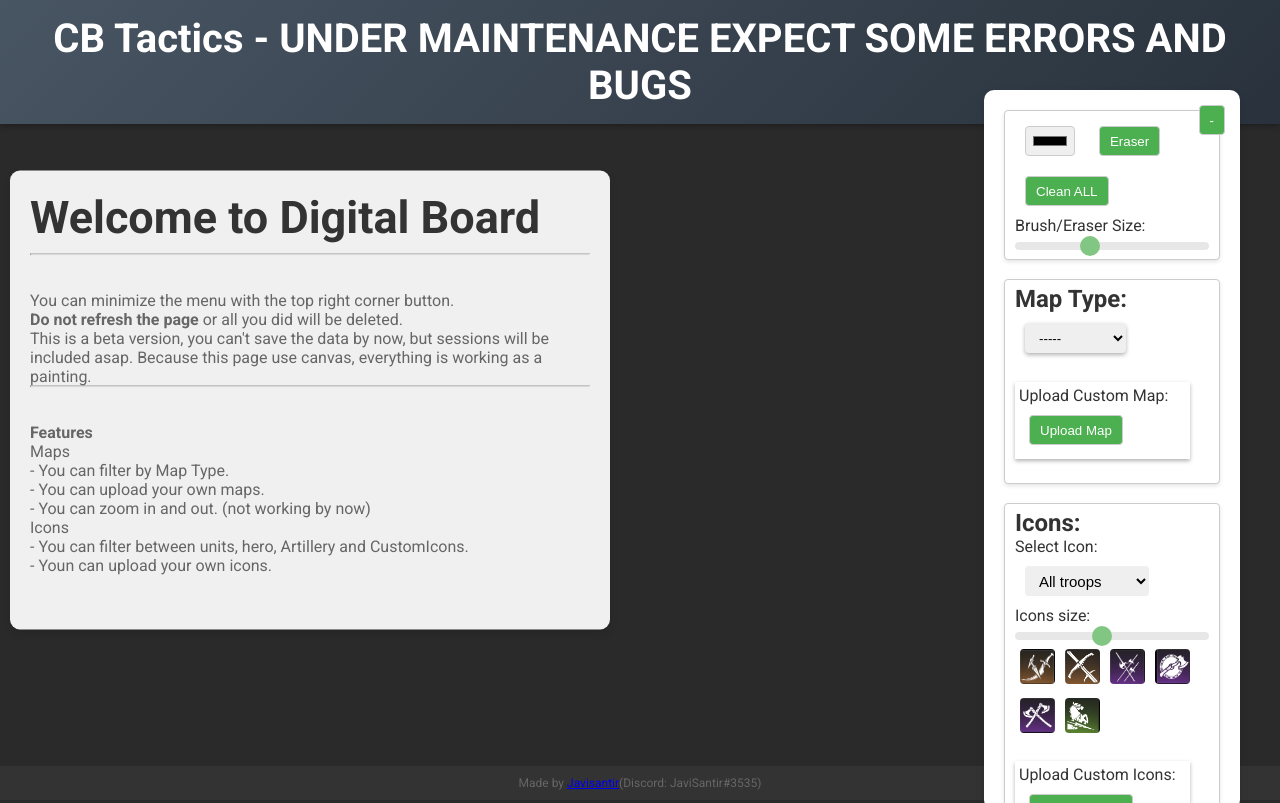
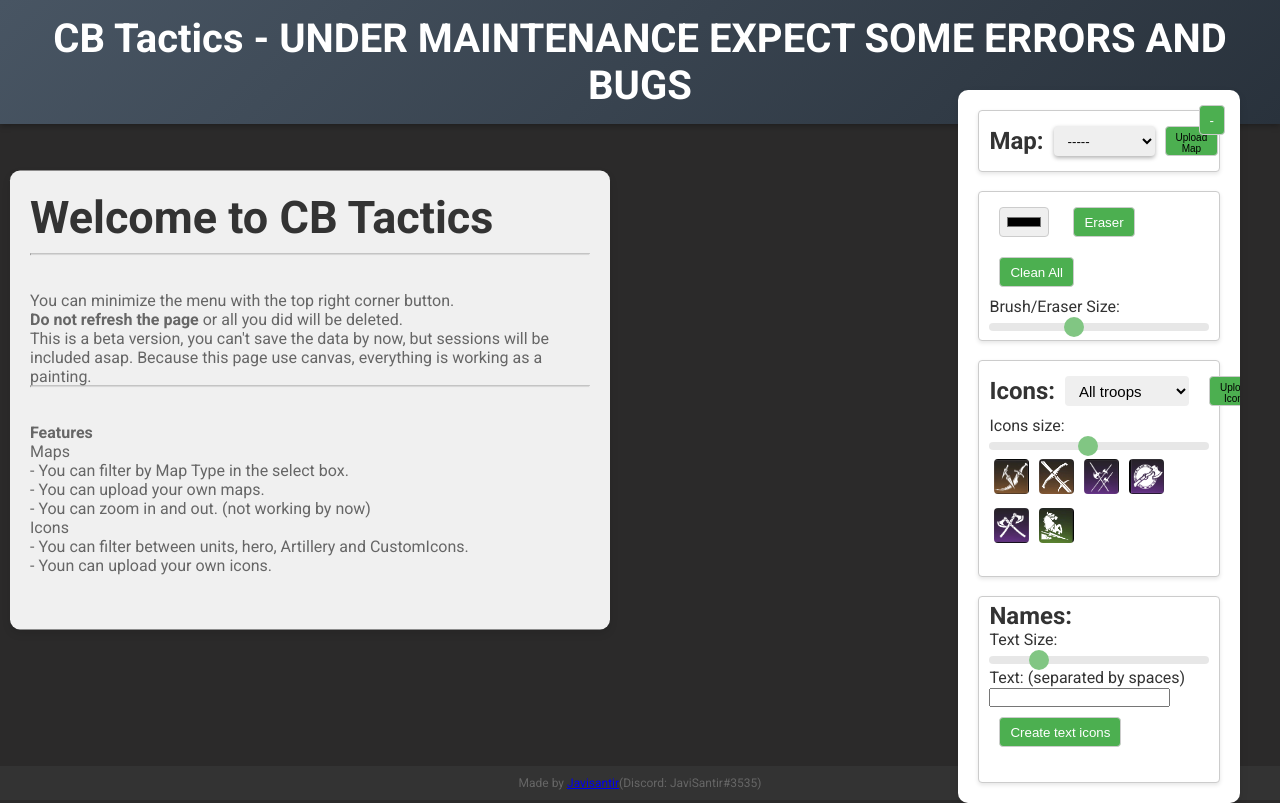
Before and after one commit to Javisantir/BoardWeb, a plain HTML site: page index.html in a window 1280 px wide. Drawn offline with Linux system fonts and the light colour scheme.

Commit message:
Some redesign

```diff
--- a/index.html
+++ b/index.html
@@ -14,7 +14,7 @@
 
     <div class="container">
         <div id="initialMessage" class="initial-message">
-            <h2>Welcome to Digital Board</h2>
+            <h2>Welcome to CB Tactics</h2>
             <hr>
             <br>
             <p>You can minimize the menu with the top right corner button.</p>
@@ -24,7 +24,7 @@
             <br>
             <p><strong>Features</strong></p>
             <p>Maps</p>
-            <p>- You can filter by Map Type.</p>
+            <p>- You can filter by Map Type in the select box.</p>
             <p>- You can upload your own maps.</p>
             <p> - You can zoom in and out. (not working by now)</p>
             <p>Icons</p>
@@ -33,20 +33,12 @@
             <br>
         </div>
         <div class="tool-panel" id="toolPanel">
+
             <button id="minimizeButton">-</button>
-            <div id="Painter">
-                <input type="color" id="colorPicker">
-                <button id="EraserBtn">Eraser</button>
-                <button id="clearBtn">Clean ALL</button>
-                <div id="Size">
-                    <label for="brushSize" class="interactive">Brush/Eraser Size:</label>
-                    <input type="range" id="brushSize" min="1" max="25" value="10">
-                </div>
-            </div>
-            <br>
+
             <div id="Selector">
-                <div id="MapTypeSelector">
-                    <h2>Map Type:</h2>
+                <div id="MapTypeSelector" style="display: flex; align-items: center;">
+                    <h2>Map:</h2>
                     <select id="categorySelector">
                         <option value="none">-----</option>
                         <option value="WorldMap">WorldMap</option>
@@ -55,24 +47,34 @@
                         <option value="capital">Capital</option>
                         <option value="fortress">Fortress</option>
                     </select>
+                    <button id="fileUploadBtn" style="margin-left: auto; font-size: 10px; color: black;">Upload Map</button>
                 </div>
                 <div id="MapSelector" style="display: none;">
-                    <h2>Maps:</h2>
                     <select id="fileSelector"></select>
                 </div>
+                <div id="UploadMaps" style="display: none;">
+                    <input type="file" id="mapUpload" accept="image/*">
+                </div>
+            </div>
+
             <br>
-                <div id="UploadMaps">
-                    <label for="mapUpload">Upload Custom Map:</label>
-                    <input type="file" id="mapUpload" style="display: none;" accept="image/*">
-                    <button id="fileUploadBtn">Upload Map</button>
+
+            <div id="Painter">
+                <input type="color" id="colorPicker">
+                <button id="EraserBtn">Eraser</button>
+                <button id="clearBtn">Clean All</button>
+                <div id="Size">
+                    <label for="brushSize" class="interactive">Brush/Eraser Size:</label>
+                    <input type="range" id="brushSize" min="1" max="25" value="10">
                 </div>
+            </div>
+
             <br>
-            </div>
-            <br>
+
             <div id="TroopsContainer">
+                <div style="display: flex; align-items: center;">
                     <h2>Icons:</h2>
-                <label for="tierSelector">Select Icon:</label>
-                <select id="tierSelector">
+                    <select id="tierSelector" style="margin-left: 10px;">
                         <option value="all">All troops</option>
                         <option value="tier5">Tier 5 troops</option>
                         <option value="tier4">Tier 4 troops</option>
@@ -81,19 +83,20 @@
                         <option value="artillery">Artillery</option>
                         <option value="customicons">Icons</option>
                     </select>
-                <br>
+                    <button id="IconUploadButton" style="margin-left: 10px; font-size: 10px; color: black;">Upload Icons</button>
+                </div>
+                <div>
                     <label for="iconSize">Icons size:</label>
                     <input type="range" id="iconSize" min="10" max="100" value="50">
+                </div>
                 <div id="icons"></div>
-                <br>
-                <div id="UploadMaps">
-                    <label for="mapUpload">Upload Custom Icons:</label>
                 <input type="file" id="iconUpload" style="display: none;" multiple>
-                    <button id="IconUploadButton">Upload Icons:</button>
-                    <div id="uploadedIcons"></div>
-                </div>
+                <div id="uploadedIcons" style="box-shadow: 0 2px 4px rgba(0, 0, 0, 0.3); background-color: grey; border-radius: 15px;"></div>
                 <br>
             </div>
+
+
+
             <br>
             <div id="text-input-section">
                 <h2>Names:</h2>
--- a/json/maps.json
+++ b/json/maps.json
@@ -4,6 +4,7 @@
         { "category": "city", "value": "none.png", "text": "None" },
         { "category": "capital", "value": "none.png", "text": "None" },
         { "category": "fortress", "value": "none.png", "text": "None" },
+        { "category": "WorldMap", "value": "none.png", "text": "None" },
 
         { "category": "village", "value": "TW Village 1.webp", "text": "TW Village 1" },
         { "category": "village", "value": "TW Village Westwood.webp", "text": "TW Village Westwood" },
--- a/style.css
+++ b/style.css
@@ -40,11 +40,10 @@ p {
 
 
 .tool-panel {
-    position: fixed;
+    position: absolute;
     top: 90px;
     right: 20px;
-    max-width: 20%;
-    max-height: 90%;
+    width: 22%;
     overflow-y: auto;
     z-index: 3;
     background-color: #fff;
@@ -54,7 +53,6 @@ p {
     display: flex;
     flex-direction: column;
     margin-right: 20px;
-    max-width: 20%;
 }
 
 #toolPanel.minimized {
@@ -95,8 +93,8 @@ p {
 }
 
 #uploadedIcons .uploaded-icon {
-    width: 45px;
-    height: 45px;
+    width: 35px;
+    height: 35px;
     cursor: pointer;
     margin: 5px;
     border-radius: 4px;
```
Lines whose indentation alone changed are shown as unchanged.
